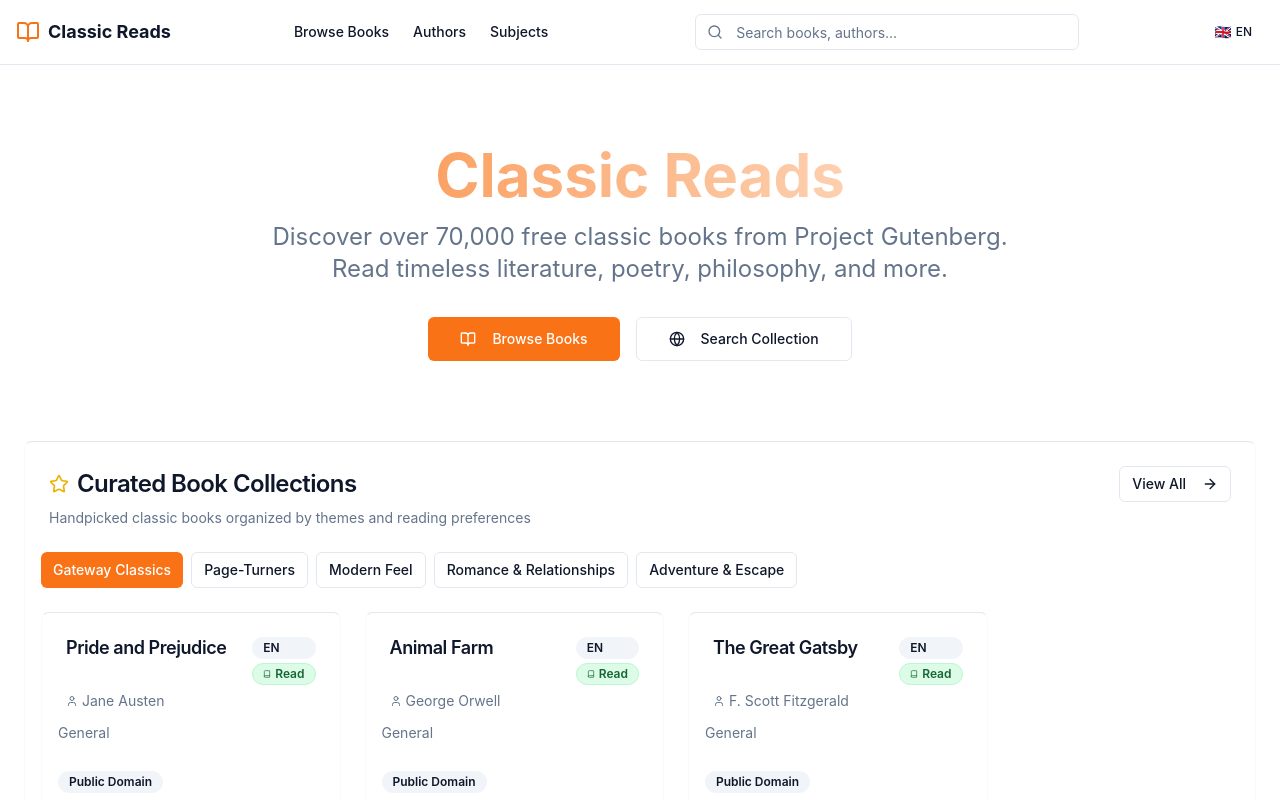
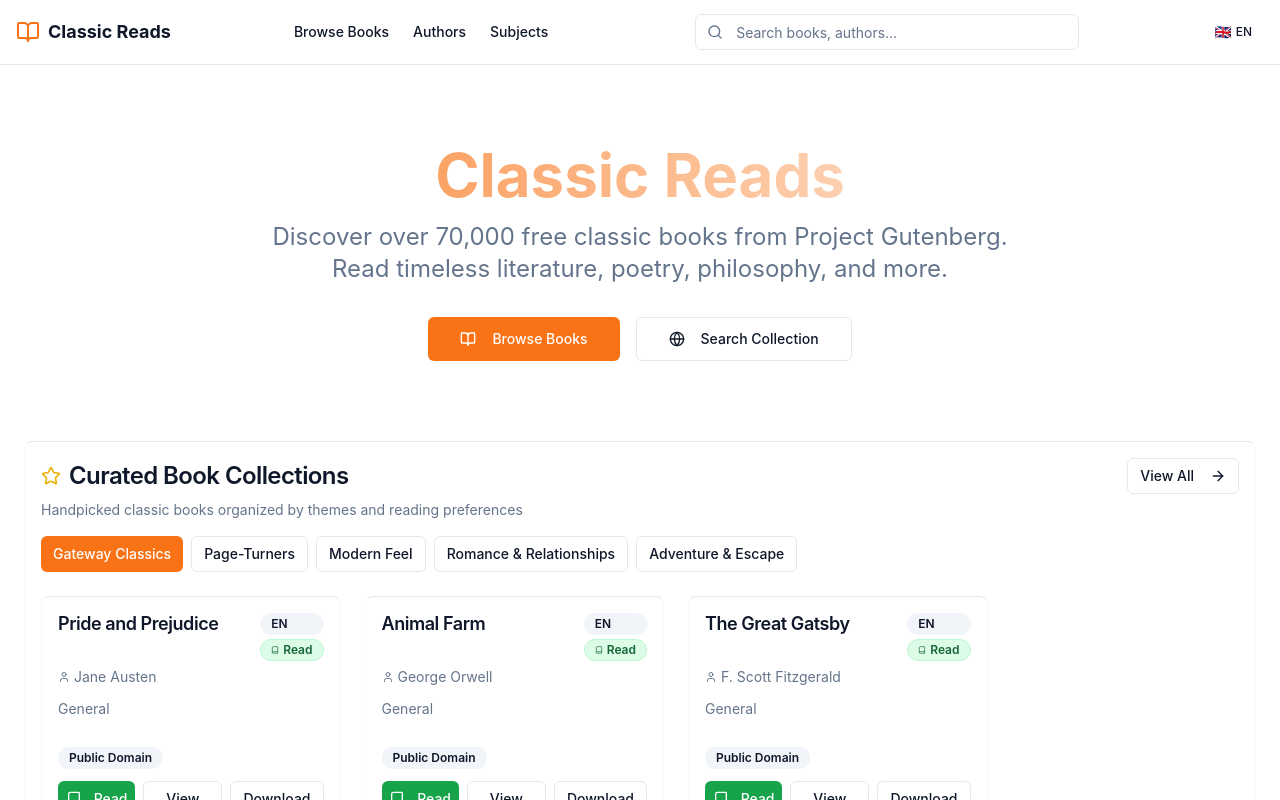
Before and after one commit to GheCristea/classic-reads, a Next.js app: page / in a window 1280 px wide. Built offline with nearby package versions, Linux system fonts and the light colour scheme.

Commit message:
consistent padding

```diff
--- a/src/components/ui/card.tsx
+++ b/src/components/ui/card.tsx
@@ -21,7 +21,7 @@ const CardHeader = React.forwardRef<
   HTMLDivElement,
   React.HTMLAttributes<HTMLDivElement>
 >(({ className, ...props }, ref) => (
-  <div ref={ref} className={cn("flex flex-col space-y-1.5 p-6", className)} {...props} />
+  <div ref={ref} className={cn("flex flex-col space-y-1.5 p-4", className)} {...props} />
 ))
 CardHeader.displayName = "CardHeader"
 
```
